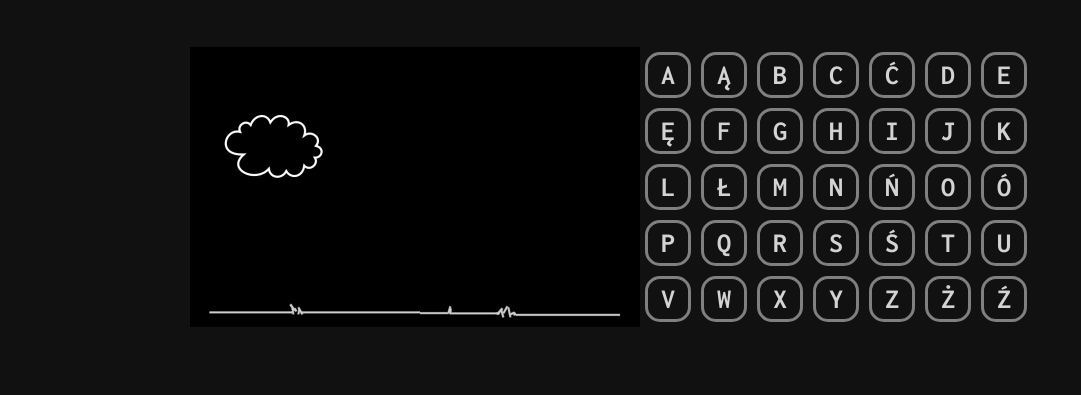
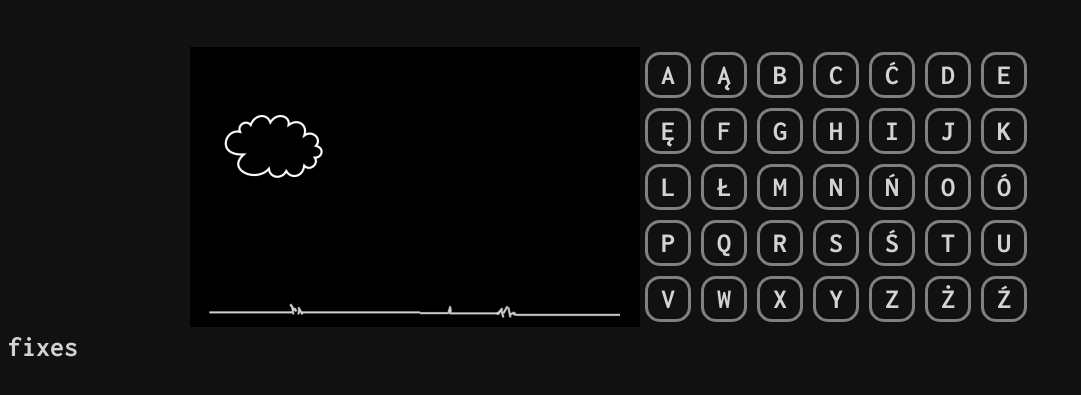
Before and after one commit to danielosipowicz/naukajs, a plain HTML site: page JS/Szubienica/szubienica.html in a window 1280 px wide. Shown: the part 113-508 px from the top of the page, without its empty margins (0-1081 px from the left). Drawn offline with Linux system fonts and the light colour scheme.

Commit message:
added fixes in szubienica.html

```diff
--- a/JS/Szubienica/szubienica.html
+++ b/JS/Szubienica/szubienica.html
@@ -21,6 +21,10 @@
 	<div style="clear:both;"></div>
 </div>
 
+<div>
+fixes
+</div>
+
 </body>
 
 </html>
```
